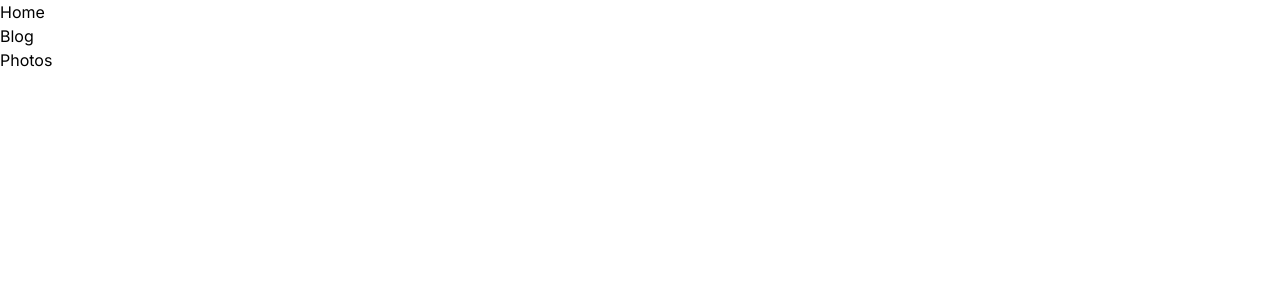
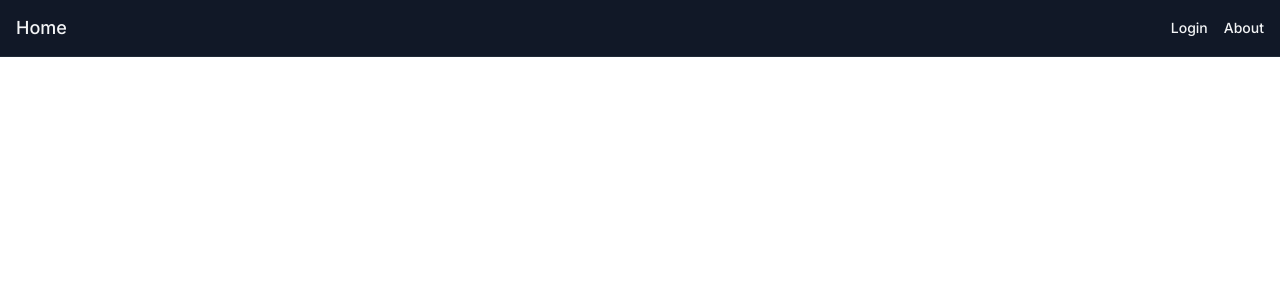
Before and after one commit to juliettepark/work-wave, a Next.js app: page / in a window 1280 px wide. Shown: the top 300 px of the page. Built offline with nearby package versions, Linux system fonts and the light colour scheme.

Commit message:
style navbar

```diff
--- a/app/page.js
+++ b/app/page.js
@@ -2,18 +2,24 @@
 
 export default function Home() {
   return (
-    <nav>
-      <div>
-        <a href="/">Home</a>
-        <ul>
-          <li>
-            <a href="/blog">Blog</a>
+    <Navbar/>
+  )
+}
+
+function Navbar() {
+  return (
+    <nav className="border-b border-gray-800 sticky top-0 bg-gray-900 text-gray-100 z-10">
+      <div className="h-14 max-w-7xl p-4 mx-auto flex items-center justify-between">
+        <a href="/" className='font-medium text-lg md:hover:underline'>Home</a>
+        <ul className='flex items-center justify-end space-x-4 text-sm font-medium'>
+          <li className='md:hover:underline'>
+            <a href="/login.js">Login</a>
           </li>
-          <li>
-            <a href="/photos">Photos</a>
+          <li className='md:hover:underline'>
+            <a href="/about.js">About</a>
           </li>
         </ul>
       </div>
     </nav>
-  )
+  );
 }
```
